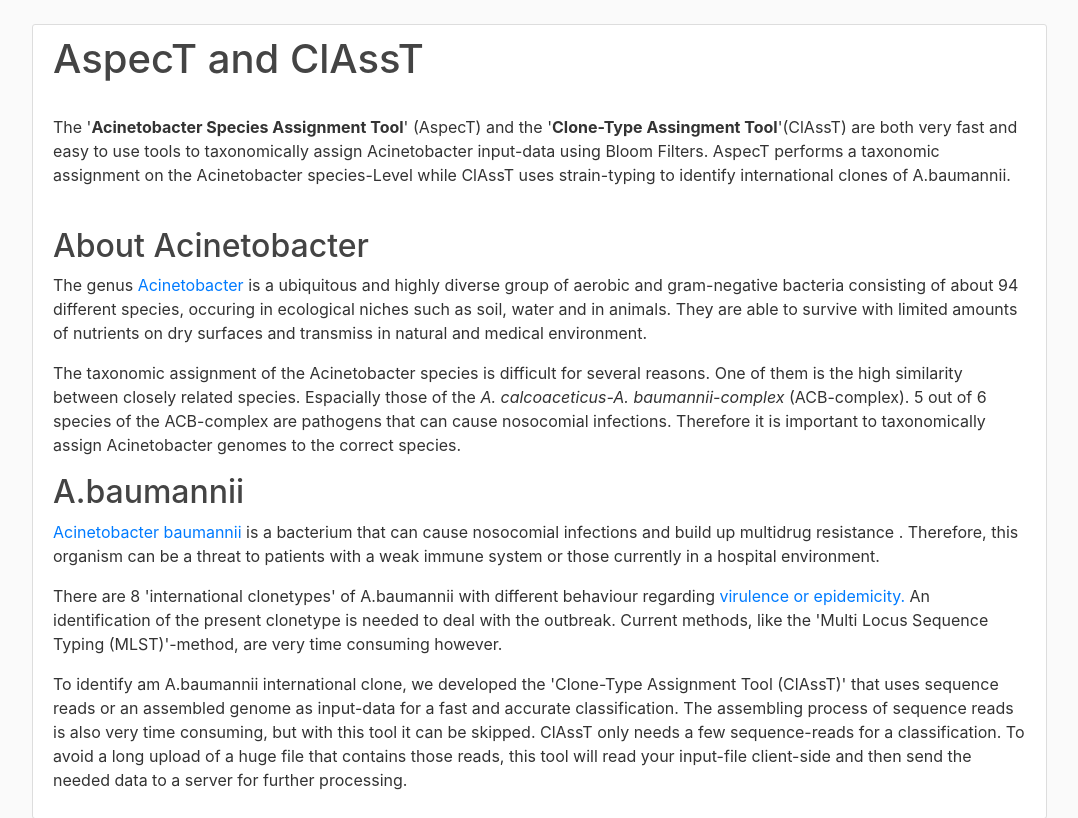
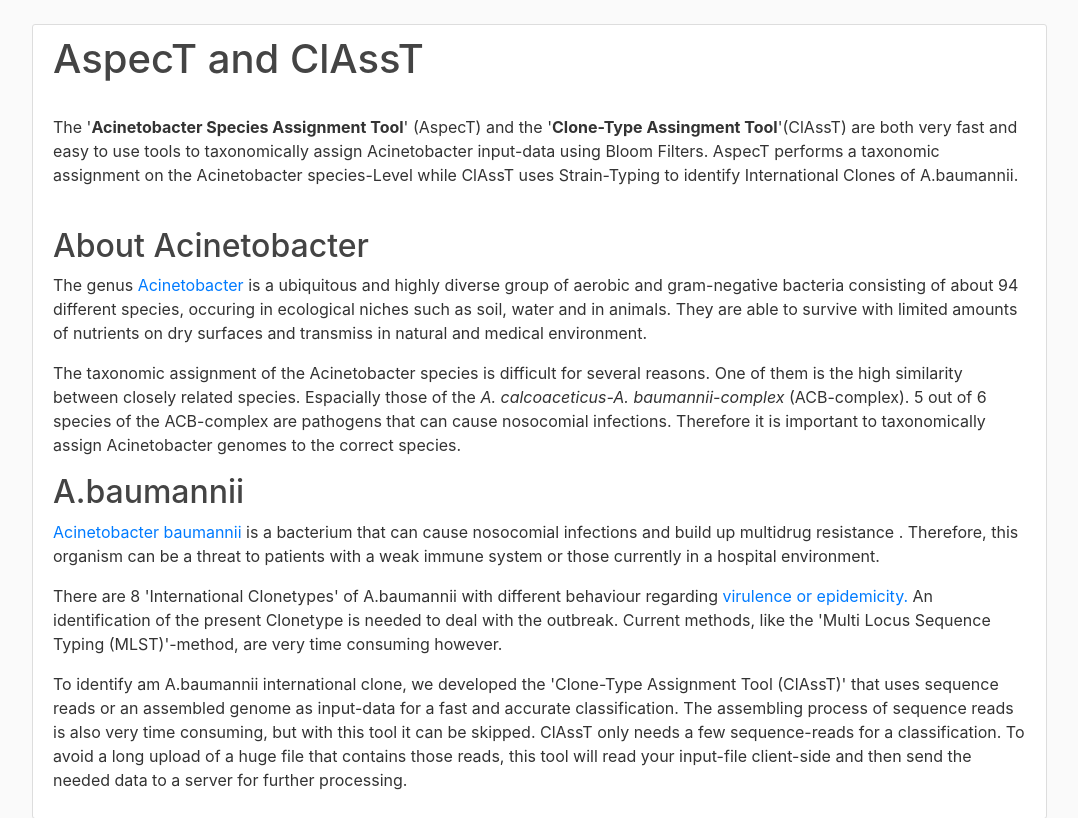
Before and after one commit to BIONF/AspecT, a Flask app: template templates/About.html in a window 1280 px wide. Shown: the part 56-874 px from the top of the page, without its empty margins (53-1131 px from the left). Run offline with Flask 2, Linux system fonts and the light colour scheme; the template is opened without the code that fills it, so the values that code supplies are empty; parts of the project's set-up code (start-up, migrations or seed data) failed here and were passed over; some libraries are stand-ins or nearby versions.

Commit message:
Update About.html

```diff
--- a/templates/About.html
+++ b/templates/About.html
@@ -7,8 +7,8 @@
             <br>
             <p>
             The '<b>Acinetobacter Species Assignment Tool</b>' (AspecT) and the '<b>Clone-Type Assingment Tool</b>'(ClAssT) are both very fast and easy to use tools to taxonomically assign Acinetobacter input-data using Bloom Filters.
-            AspecT performs a taxonomic assignment on the Acinetobacter species-Level while ClAssT uses strain-typing to
-            identify international clones of A.baumannii.
+            AspecT performs a taxonomic assignment on the Acinetobacter species-Level while ClAssT uses Strain-Typing to
+            identify International Clones of A.baumannii.
             </p>
             <br>
               <h2>About Acinetobacter</h2>
@@ -24,9 +24,9 @@
                   bacterium that can cause nosocomial infections and build up multidrug resistance . Therefore, this
                   organism can be a threat to patients with a weak immune system or those currently in a hospital environment.</p>
                 <p>
-                  There are 8 'international clonetypes' of A.baumannii with different behaviour regarding
+                  There are 8 'International Clonetypes' of A.baumannii with different behaviour regarding
                     <a href="https://www.ncbi.nlm.nih.gov/pmc/articles/PMC2850921/" >virulence or epidemicity. </a> An
-                    identification of the present clonetype is needed to deal with the outbreak. Current methods, like the
+                    identification of the present Clonetype is needed to deal with the outbreak. Current methods, like the
                     'Multi Locus Sequence Typing (MLST)'-method, are very time consuming however.
                 </p>
                 <p>
@@ -149,14 +149,14 @@
 
             <h2>{{ 'About AspecT' }}</h2>
             <p> AspecT works roughly the same as ClAssT. For a taxonomic assignment to be performed on the species level the input-data is processed with the same file-reader and the Bloom Filter is
-                run over the same modules. For each species up to 4 different assembled genomes (if availabe) were used as reference-data for the Bloom Filters.
+                run with the same modules. For each species up to 4 different assembled genomes (if availabe) were used as reference-data for the Bloom Filters.
                 Only a small amount of k-mers are needed for the species assignment. AspecT uses only every 500th k-mere of a assembled genome and only every 10th k-mer of a sequence-Read.
                 <br> The Support Vector Machine (SVM) was further improved using the radial basis function as kernel-function with a regularization parameter of C = 1.5.
                 </p>
               <p></p>
               <p> This tool was tested and evaluated with over 3600 Acinetobacter genomes and reached an accuracy of 99.52%.
                   Regardless, we do not take over any liability for any false results and classifications.</p>
-              <p> The used code can be found <a href="https://github.com/Dominik0304/AspecT">here</a> on Github.  </p>
+              <p> The used code can be found <a href="https://github.com/Dominik0304/AspecT_ClAssT">here</a> on Github.  </p>
             <h4> How it Works </h4>
               <p> </p>
               <p style="text-align:center;">
@@ -168,7 +168,7 @@
               <details>
                   <summary> <b> Used reference-data</b></summary>
                   <p> The Tool uses a set of up to 4 Assemblys (if available) per Species. <br>
-                      The used training-data for the SVM can be found <a href="https://github.com/Dominik0304/AspecT">here</a>.</p>
+                      The used training-data for the SVM can be found <a href="https://github.com/Dominik0304/AspecT_ClAssT/blob/main/Training_data">here</a>.</p>
                   <table>
                   <tr>
                     <th>Species  </th>
```
